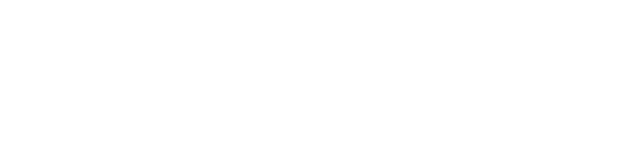
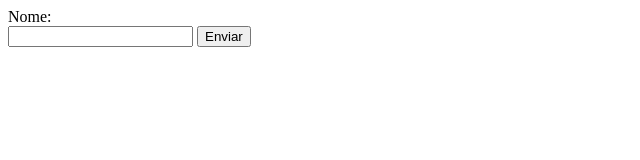
Before and after one commit to fabianosantos79/modulogit, a plain HTML site: page index.html in a window 1280 px wide. Shown: the whole page, without its empty margins (0-640 px from the left). Drawn offline with Linux system fonts and the light colour scheme.

Commit message:
Atualizando index.html

```diff
--- a/index.html
+++ b/index.html
@@ -7,7 +7,9 @@
 </head>
 <body>
     <div>
-
+        Nome: <br>
+        <input type="text" name="nome">
+        <button>Enviar</button>
     </div>
 </body>
 </html>
```
Also changed, not shown: 1 other file.
